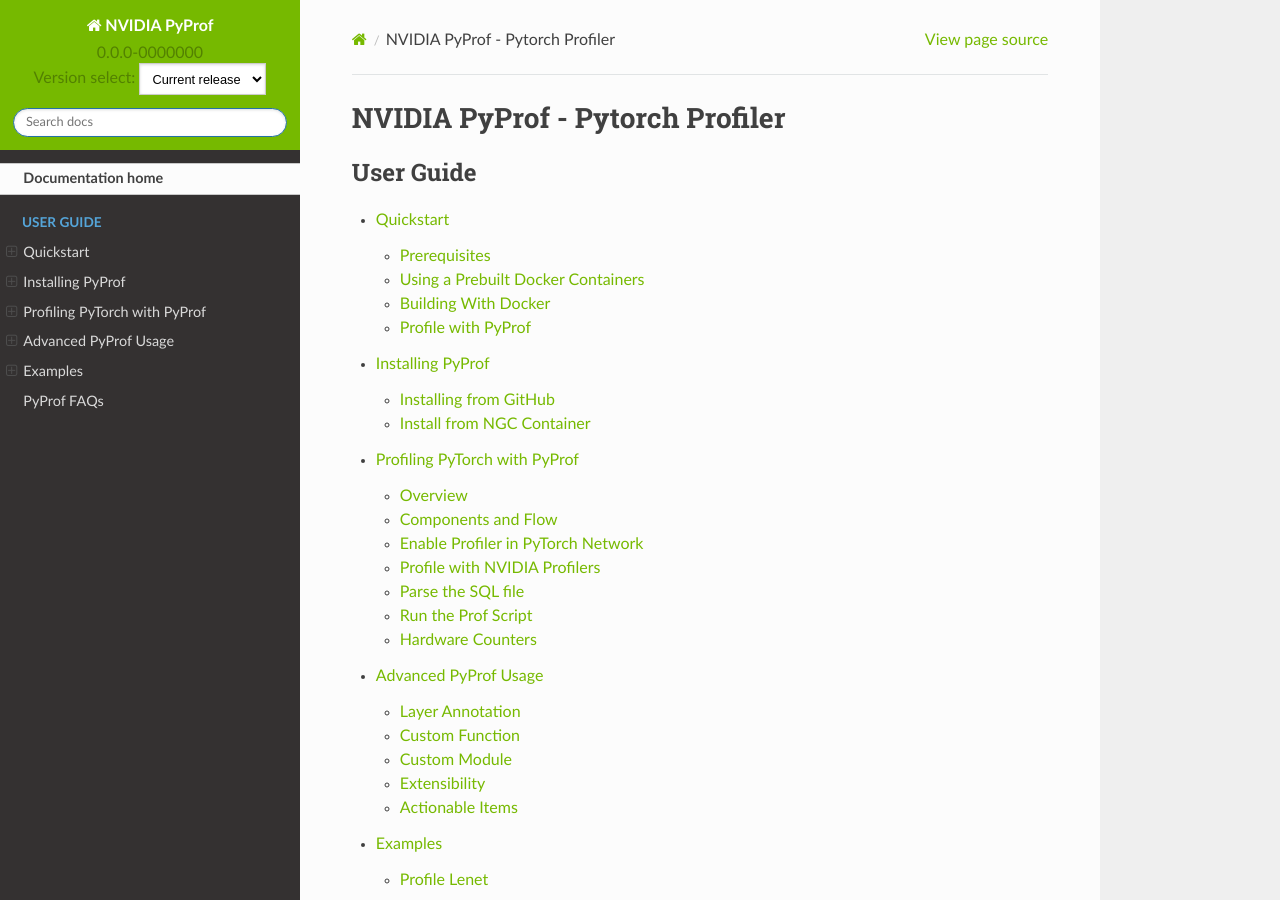
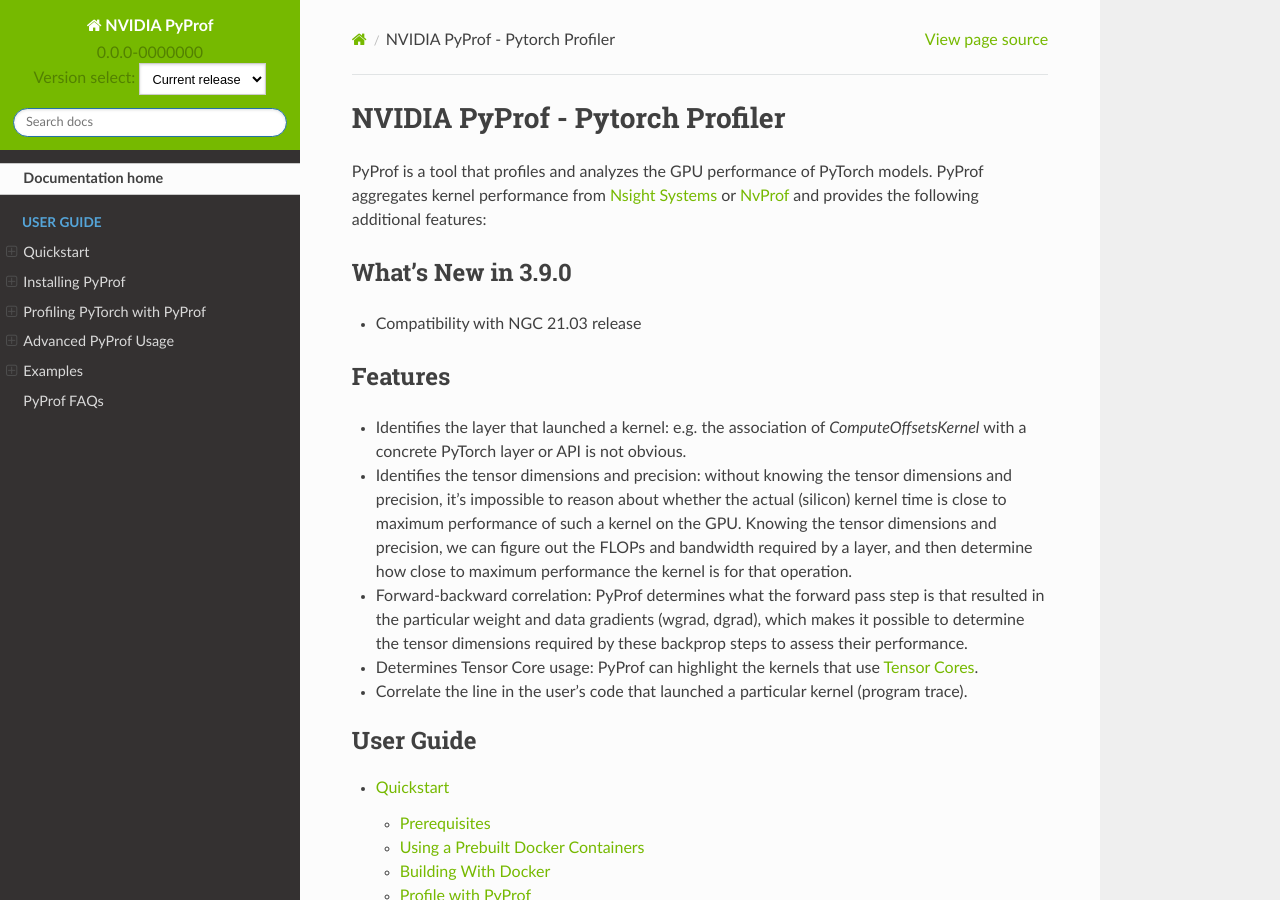
Before and after one commit to NVIDIA/PyProf, a Sphinx documentation site: the page built from docs/index.rst, in a window 1280 px wide and 900 px high. Built offline with Sphinx 7.4.7 and the Read the Docs theme 2.0.0, drawn with Linux system fonts in a browser that asks for light colours.

Commit message:
Update README and docs for 21.03 release

```diff
--- a/README.rst
+++ b/README.rst
@@ -18,10 +18,41 @@
 PyProf - PyTorch Profiling tool
 ===============================
 
-    **NOTE: You are currently on the r21.03 branch which tracks stabilization
-    towards the release. This branch is not usable during stabilization.**
+.. overview-begin-marker-do-not-remove
 
-.. overview-begin-marker-do-not-remove
+PyProf is a tool that profiles and analyzes the GPU performance of PyTorch
+models. PyProf aggregates kernel performance from `Nsight Systems
+<https://developer.nvidia.com/nsight-systems>`_ or `NvProf
+<https://developer.nvidia.com/nvidia-visual-profiler>`_ and provides the
+following additional features:
+
+What's New in 3.9.0
+-------------------
+
+* Compatibility with NGC 21.03 release
+
+Features
+--------
+
+* Identifies the layer that launched a kernel: e.g. the association of
+  `ComputeOffsetsKernel` with a concrete PyTorch layer or API is not obvious.
+
+* Identifies the tensor dimensions and precision: without knowing the tensor
+  dimensions and precision, it's impossible to reason about whether the actual
+  (silicon) kernel time is close to maximum performance of such a kernel on
+  the GPU. Knowing the tensor dimensions and precision, we can figure out the
+  FLOPs and bandwidth required by a layer, and then determine how close to
+  maximum performance the kernel is for that operation.
+
+* Forward-backward correlation: PyProf determines what the forward pass step
+  is that resulted in the particular weight and data gradients (wgrad, dgrad),
+  which makes it possible to determine the tensor dimensions required by these
+  backprop steps to assess their performance.
+
+* Determines Tensor Core usage: PyProf can highlight the kernels that use
+  `Tensor Cores <https://developer.nvidia.com/tensor-cores>`_.
+
+* Correlate the line in the user's code that launched a particular kernel (program trace).
 
 .. overview-end-marker-do-not-remove
 
@@ -75,5 +106,57 @@
 
 .. quick-start-end-marker-do-not-remove
 
+Documentation
+-------------
+
+The User Guide can be found in the
+`documentation for current release
+<https://docs.nvidia.com/deeplearning/frameworks/pyprof-user-guide/index.html>`_, and
+provides instructions on how to install and profile with PyProf.
+
+A complete `Quick Start Guide <https://docs.nvidia.com/deeplearning/frameworks/pyprof-user-guide/quickstart.html>`_
+provides step-by-step instructions to get you quickly started using PyProf.
+
+An `FAQ <https://docs.nvidia.com/deeplearning/frameworks/pyprof-user-guide/faqs.html>`_ provides
+answers for frequently asked questions.
+
+The `Release Notes
+<https://docs.nvidia.com/deeplearning/frameworks/pyprof-release-notes/index.html>`_
+indicate the required versions of the NVIDIA Driver and CUDA, and also describe
+which GPUs are supported by PyProf
+
+Presentation and Papers
+^^^^^^^^^^^^^^^^^^^^^^^
+
+* `Automating End-toEnd PyTorch Profiling <https://developer.nvidia.com/gtc/2020/video/s21143>`_.
+   * `Presentation slides <https://developer.download.nvidia.com/video/gputechconf/gtc/2020/presentations/s21143-automating-end-to-end-pytorch-profiling.pdf>`_.
+
+Contributing
+------------
+
+Contributions to PyProf are more than welcome. To
+contribute make a pull request and follow the guidelines outlined in
+the `Contributing <CONTRIBUTING.md>`_ document.
+
+Reporting problems, asking questions
+------------------------------------
+
+We appreciate any feedback, questions or bug reporting regarding this
+project. When help with code is needed, follow the process outlined in
+the Stack Overflow (https://stackoverflow.com/help/mcve)
+document. Ensure posted examples are:
+
+* minimal – use as little code as possible that still produces the
+  same problem
+
+* complete – provide all parts needed to reproduce the problem. Check
+  if you can strip external dependency and still show the problem. The
+  less time we spend on reproducing problems the more time we have to
+  fix it
+
+* verifiable – test the code you're about to provide to make sure it
+  reproduces the problem. Remove all other problems that are not
+  related to your request/question.
+
 .. |License| image:: https://img.shields.io/badge/License-Apache2-green.svg
    :target: http://www.apache.org/licenses/LICENSE-2.0
--- a/docs/install.rst
+++ b/docs/install.rst
@@ -48,6 +48,6 @@
 After performing the above setup, you can pull the PyProf container
 using the following command::
 
-  docker pull nvcr.io/nvidia/pytorch:20.12-py3
+  docker pull nvcr.io/nvidia/pytorch:21.03-py3
 
-Replace *20.12* with the version of PyTorch container that you want to pull.
+Replace *21.03* with the version of PyTorch container that you want to pull.
--- a/docs/quickstart.rst
+++ b/docs/quickstart.rst
@@ -39,7 +39,7 @@
   drop down button. After cloning the repo be sure to select the r<xx.yy>
   release branch that corresponds to the version of PyProf want to use::
 
-  $ git checkout r20.12
+  $ git checkout r21.03
 
 * If you are starting with a pre-built NGC container, you will need to install
   Docker and nvidia-docker. For DGX users, see `Preparing to use NVIDIA Containers
@@ -75,7 +75,7 @@
 you want to build (or the `main` branch if you want to build the
 under-development version)::
 
-  $ git checkout r20.12
+  $ git checkout r21.03
 
 Then use docker to build::
 
```
